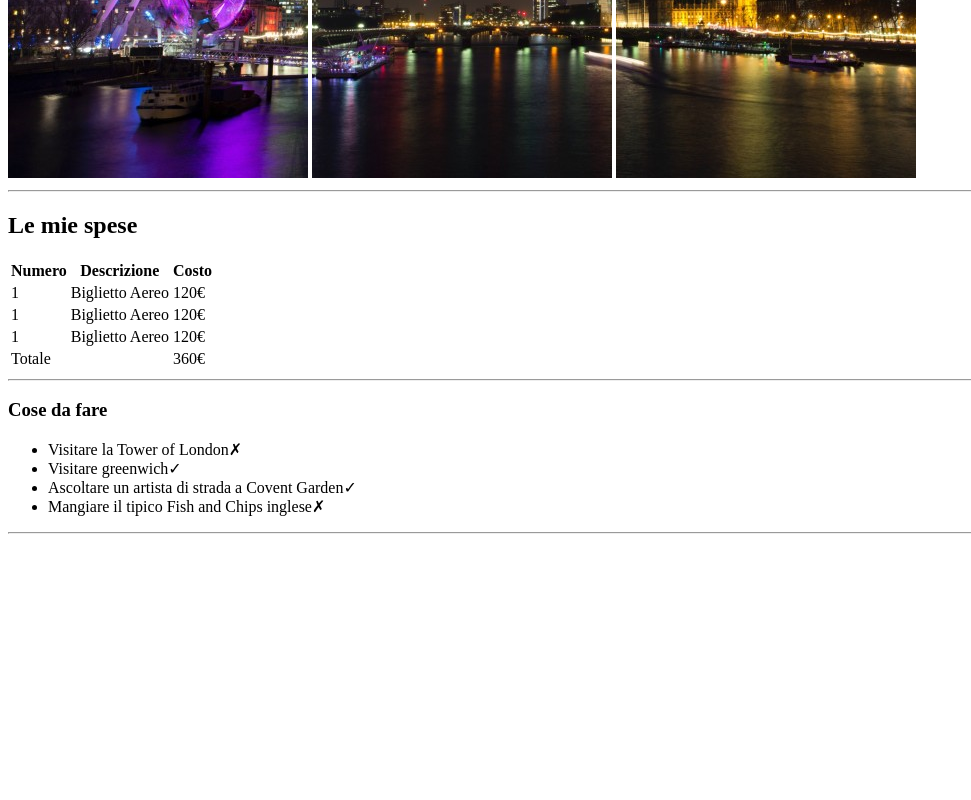
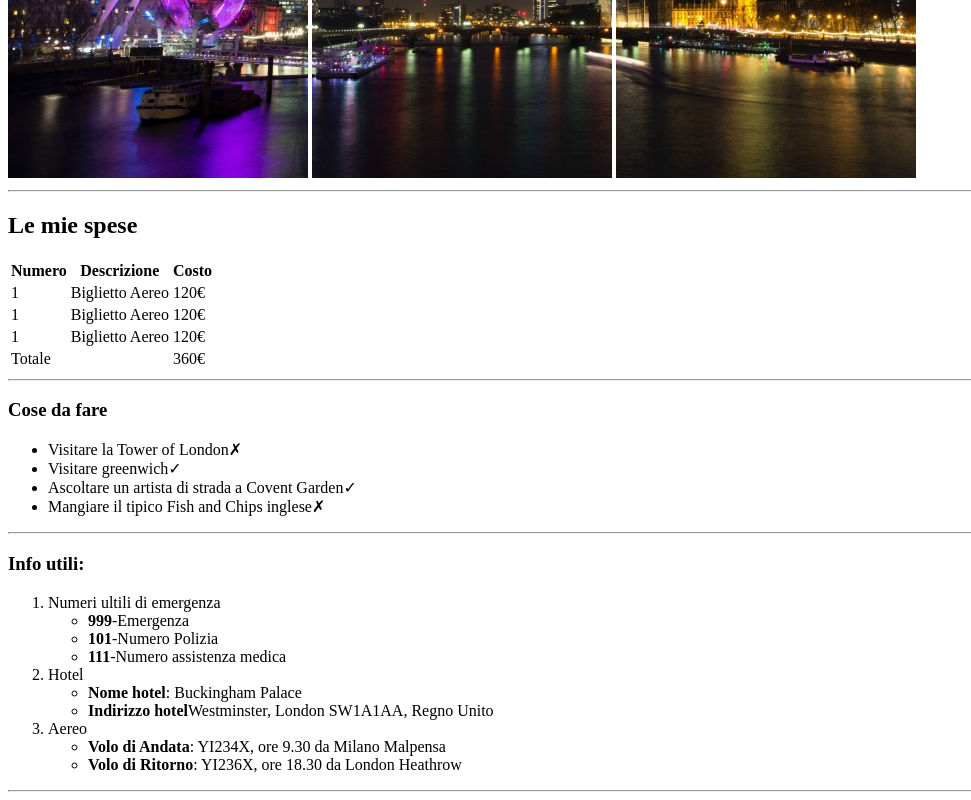
Before and after one commit to yamadicu/html-london-trip, a plain HTML site: page index.html in a window 1280 px wide. Shown: the part 502-1302 px from the top of the page, without its empty margins (0-971 px from the left). Before the commit the page ends 1044 px from the top, so only its background shows below. Drawn offline with Linux system fonts and the light colour scheme.

```diff
--- a/index.html
+++ b/index.html
@@ -65,6 +65,33 @@
             <li>Mangiare il tipico Fish and Chips inglese&#10007;</li>
         </ul>
         <hr>
+
+        <h3>Info utili:</h3>
+
+        <!-- lista numerata + lista non numerata -->
+        <ol>
+            <li>Numeri ultili di emergenza
+                <ul>
+                    <li><strong>999</strong>-Emergenza</li>
+                    <li><strong>101</strong>-Numero Polizia</li>
+                    <li><strong>111</strong>-Numero assistenza medica</li>
+                </ul>
+            </li>
+            <li>Hotel
+                <ul>
+                    <li><strong>Nome hotel</strong>: Buckingham Palace</li>
+                    <li><strong>Indirizzo hotel</strong>Westminster, London SW1A1AA, Regno Unito</li>
+                </ul>
+            </li>
+            <li>Aereo
+                <ul>
+                    <li><strong>Volo di Andata</strong>: YI234X, ore 9.30 da Milano Malpensa</li>
+                    <li><strong>Volo di Ritorno</strong>: YI236X, ore 18.30 da London Heathrow</li>
+                </ul>
+            </li>
+        </ol>
+        <hr>
+
     </main>
 </body>
 </html>
```
